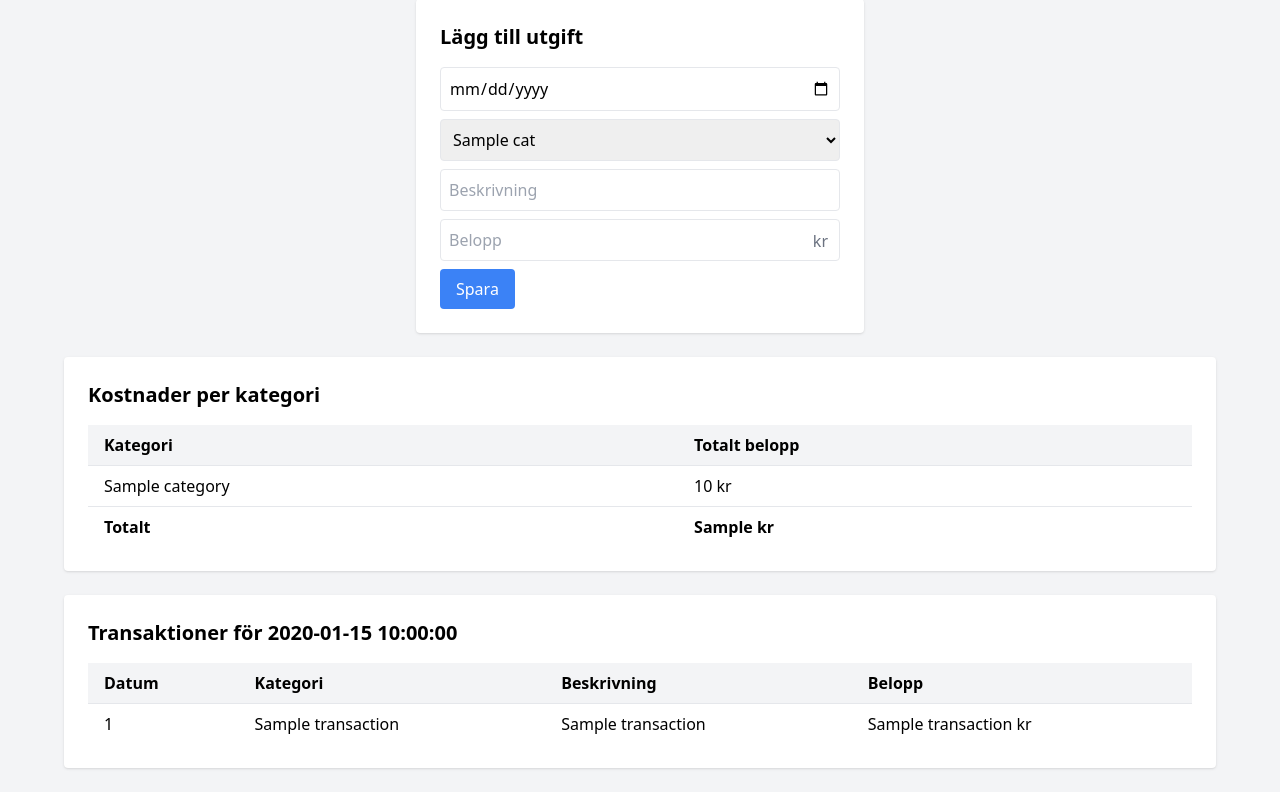
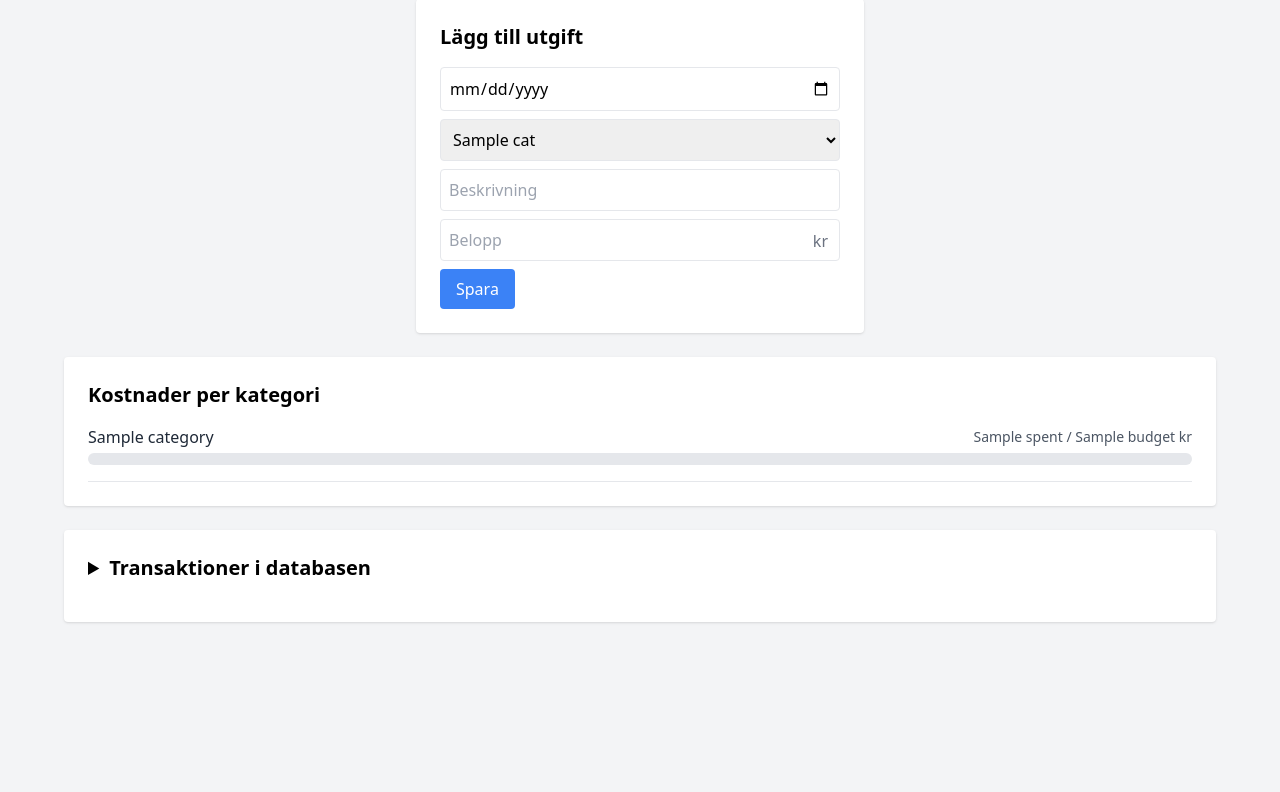
Before and after one commit to daajmen/weeklyBudget, a Flask app: template templates/index.html in a window 1280 px wide. Shown: the part 25-817 px from the top of the page. After the commit the page ends 648 px from the top, so only its background shows below. Run offline with Flask 3, Linux system fonts and the light colour scheme; the template is opened without the code that fills it: most values are stand-ins (such as "Sample title", 1, 10 or a date in 2020); some libraries are stand-ins or nearby versions.

Commit message:
added budget, progressbar

```diff
--- a/app.py
+++ b/app.py
@@ -36,21 +36,36 @@ def index():
     # Skapa en dictionary för att lagra kostnader per kategori
     category_totals = defaultdict(float)
 
-    # Filtrera och summera transaktioner för den aktuella månaden
     filtered_transactions = []
+    category_data = {}
+
     for transaction in transactions:
         if transaction[0].month == current_month and transaction[0].year == current_year:
-            category_totals[transaction[1]] += float(transaction[3])  # Omvandla Decimal till float
-            filtered_transactions.append(transaction)  # Lägg till transaktionen för visning
-            budget_total = sum(category_totals.values())
+            category = transaction[1]
+            amount = float(transaction[3])
+            category_totals[category] += amount
+            filtered_transactions.append(transaction)
 
+    # Bygg upp dict med total, budget och kvar
+    for category in category_totals:
+        spent = round(category_totals[category], 2)
+        budget = category_list.get_budget_for(category)
+        remaining = round(budget - spent, 2)
+        category_data[category] = {
+            "spent": spent,
+            "budget": budget,
+            "remaining": remaining
+        }
+
+    budget_total = sum(category_totals.values())
 
     return render_template("index.html",
-                           categories=category_list.get_all_categories(),
-                           today=today.isoformat(),
-                           category_totals=category_totals,
-                           transactions=filtered_transactions,
-                           budget_totals=budget_total )
+                        categories=category_list.get_all_categories(),
+                        today=today.isoformat(),
+                        category_data=category_data,
+                        transactions=filtered_transactions,
+                        budget_totals=budget_total)
+
 
 if __name__ == "__main__":
     app.run(host="0.0.0.0", port=5000)
--- a/templates/index.html
+++ b/templates/index.html
@@ -27,36 +27,37 @@
     <!-- Tabell för att visa kostnader per kategori -->
     <div class="max-w-6xl mx-auto mt-6 bg-white p-6 rounded shadow">
         <h2 class="text-xl font-bold mb-4">Kostnader per kategori</h2>
-        <table class="min-w-full table-auto">
-            <thead>
-                <tr class="bg-gray-100">
-                    <th class="px-4 py-2 text-left">Kategori</th>
-                    <th class="px-4 py-2 text-left">Totalt belopp</th>
-                </tr>
-            </thead>
-            <tbody>
-                {% for category, total in category_totals.items() %}
-                    <tr class="border-t">
-                        <td class="px-4 py-2">{{ category }}</td>
-                        <td class="px-4 py-2">{{ total }} kr</td>
-                    </tr>
-                {% else %}
-                    <tr>
-                        <td colspan="2" class="px-4 py-2 text-center text-gray-500">Inga kostnader per kategori hittades</td>
-                    </tr>
-                {% endfor %}
-                <tr class="border-t font-semibold">
-                    <td class="px-4 py-2">Totalt</td>
-                    <td class="px-4 py-2">{{ budget_totals }} kr</td>
-                </tr>
-            </tbody>
-        </table>
+        <div class="space-y-4">
+            {% for category, data in category_data.items() %}
+                {% set used = data.spent %}
+                {% set budget = data.budget %}
+                {% set percent = (used / budget * 100) if budget > 0 else 0 %}
+                <div class="border-b pb-4">
+                    <div class="flex justify-between items-center mb-1">
+                        <span class="font-medium text-gray-800">{{ category }}</span>
+                        <span class="text-sm text-gray-600">
+                            {{ used }} / {{ budget }} kr
+                            {% if used > budget %}
+                                <span class="text-red-600 font-semibold">(över budget)</span>
+                            {% endif %}
+                        </span>
+                    </div>
+                    <div class="w-full bg-gray-200 rounded-full h-3">
+                        <div class="{% if percent <= 80 %}bg-green-500{% elif percent <= 100 %}bg-yellow-500{% else %}bg-red-500{% endif %} h-3 rounded-full transition-all duration-300"
+                            style="width: {{ [percent, 100]|min }}%;">
+                        </div>
+                    </div>
+                </div>
+            {% else %}
+                <p class="text-gray-500 text-center">Ingen budgetinformation hittad</p>
+            {% endfor %}
+        </div>
     </div>
 
-    <!-- Tabell för att visa transaktioner för nuvarande månad -->
-    <div class="max-w-6xl mx-auto mt-6 bg-white p-6 rounded shadow">
-        <h2 class="text-xl font-bold mb-4">Transaktioner för {{ today }}</h2>
-        <table class="min-w-full table-auto">
+
+    <details class="max-w-6xl mx-auto mt-6 bg-white p-6 rounded shadow">
+        <summary class="text-xl font-bold mb-4 cursor-pointer">Transaktioner i databasen </summary>
+        <table class="min-w-full table-auto mt-4">
             <thead>
                 <tr class="bg-gray-100">
                     <th class="px-4 py-2 text-left">Datum</th>
@@ -80,7 +81,8 @@
                 {% endfor %}
             </tbody>
         </table>
-    </div>
+    </details>
+
 
 </body>
 </html>
```
Also changed, not shown: models/categories.py (+15 -0 lines).
